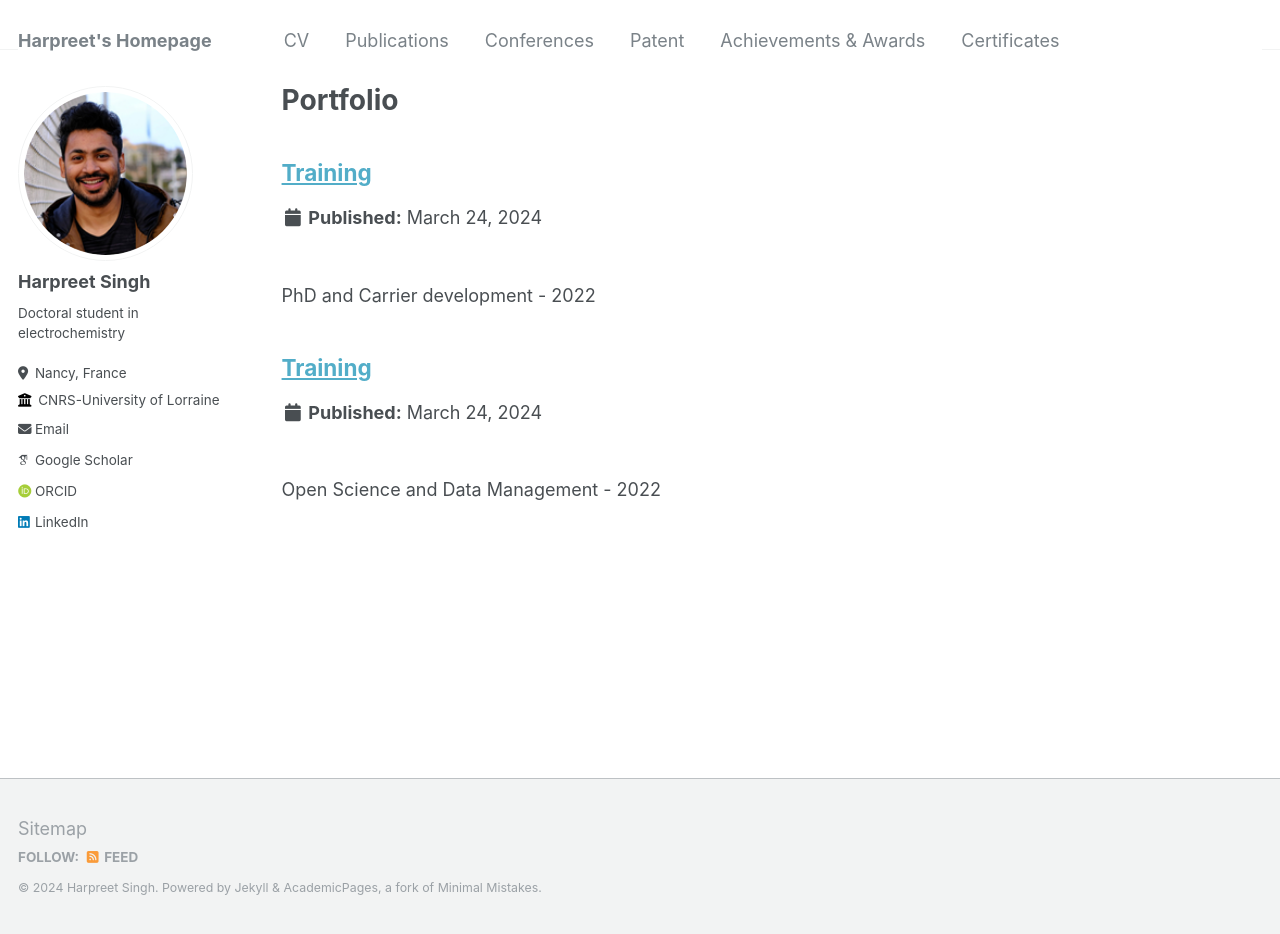
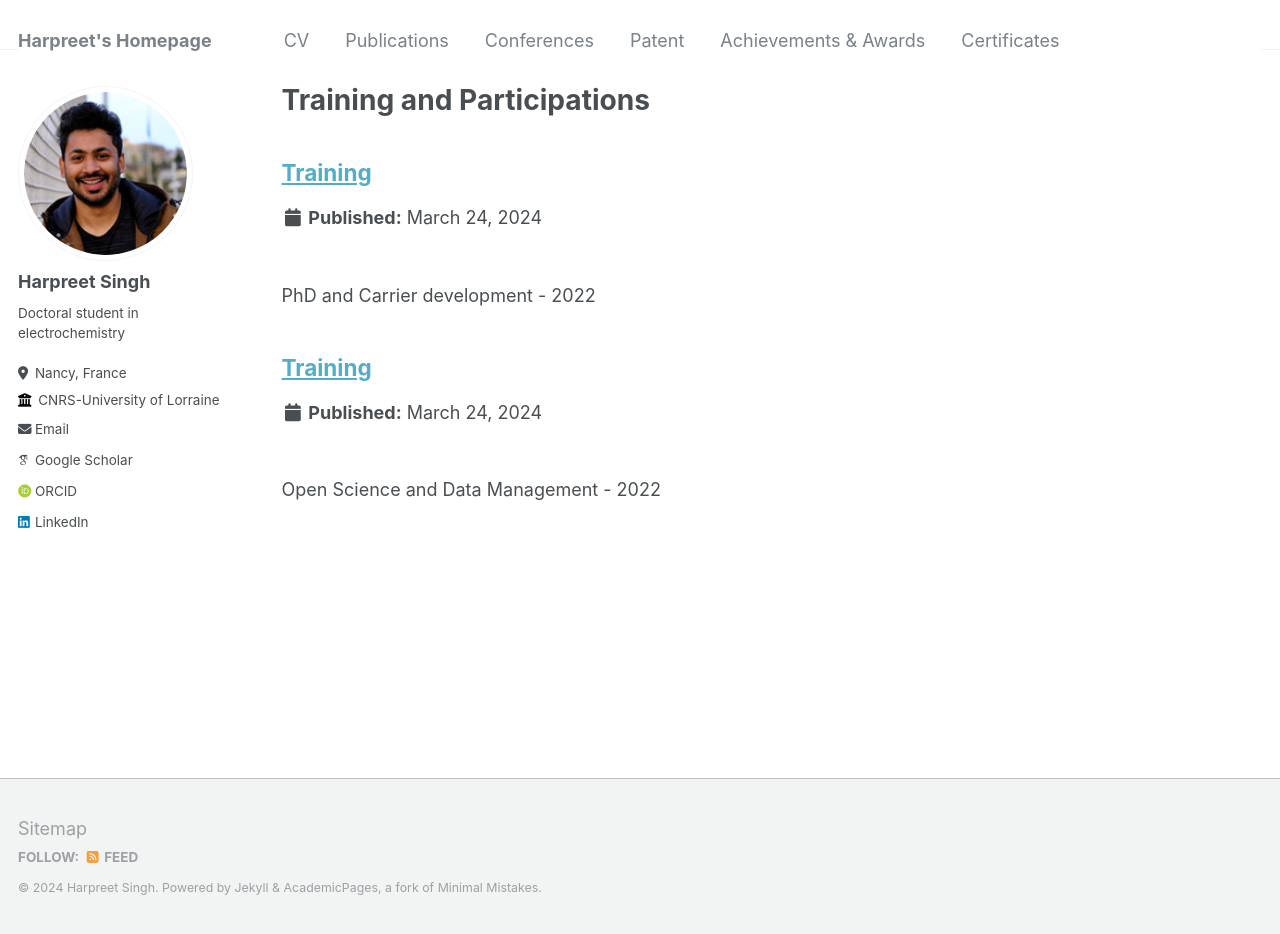
Before and after one commit to Harpr33t-Singh/Harpr33t-Singh.github.io, a Jekyll site: the page built from _pages/portfolio.html, in a window 1280 px wide and 934 px high. Built offline with Jekyll 4.4.1, drawn with Linux system fonts in a browser that asks for light colours; some web fonts are replaced.

Commit message:
Update portfolio.html

```diff
--- a/_pages/portfolio.html
+++ b/_pages/portfolio.html
@@ -1,6 +1,6 @@
 ---
 layout: archive
-title: "Portfolio"
+title: "Training and Participations"
 permalink: /portfolio/
 author_profile: true
 ---
```
